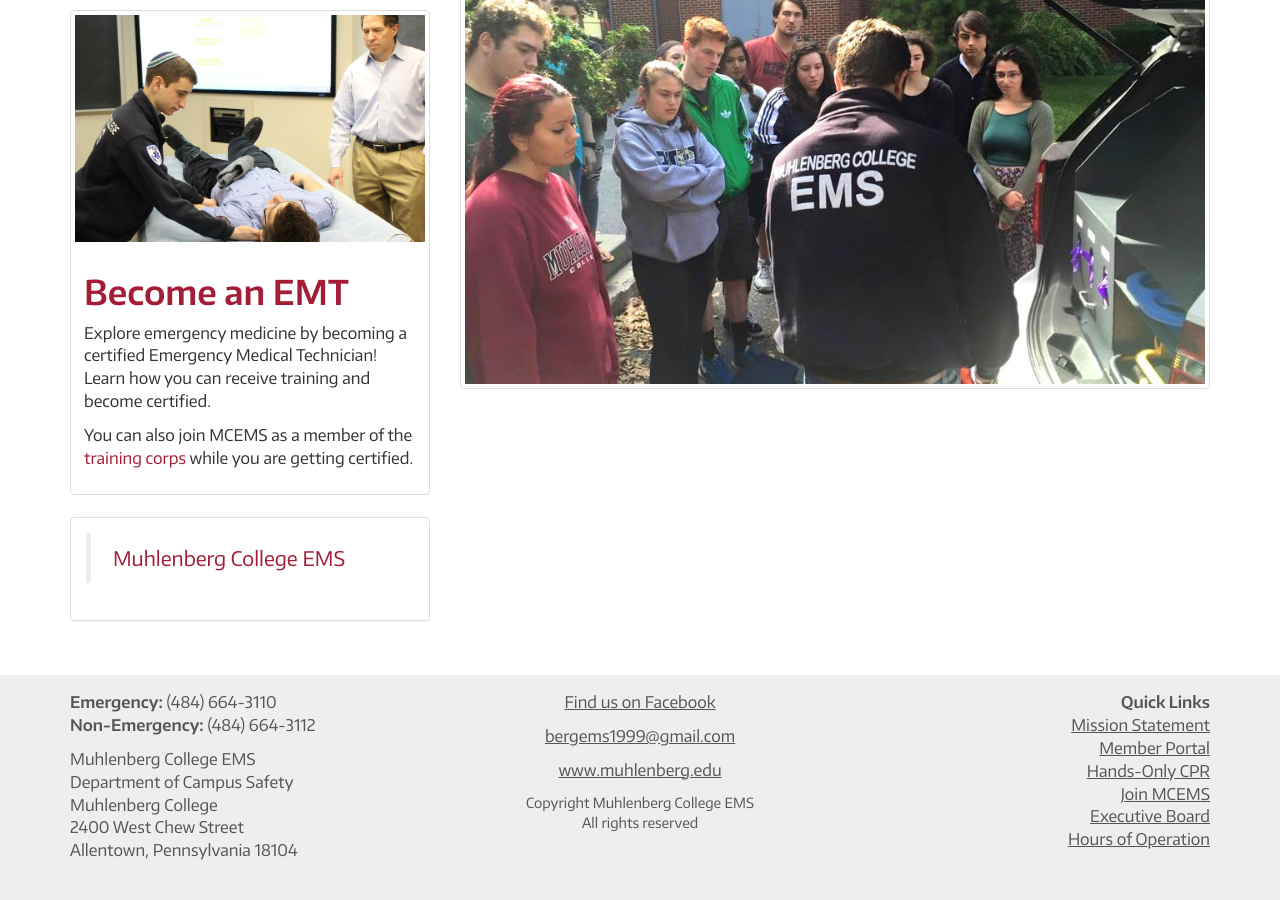
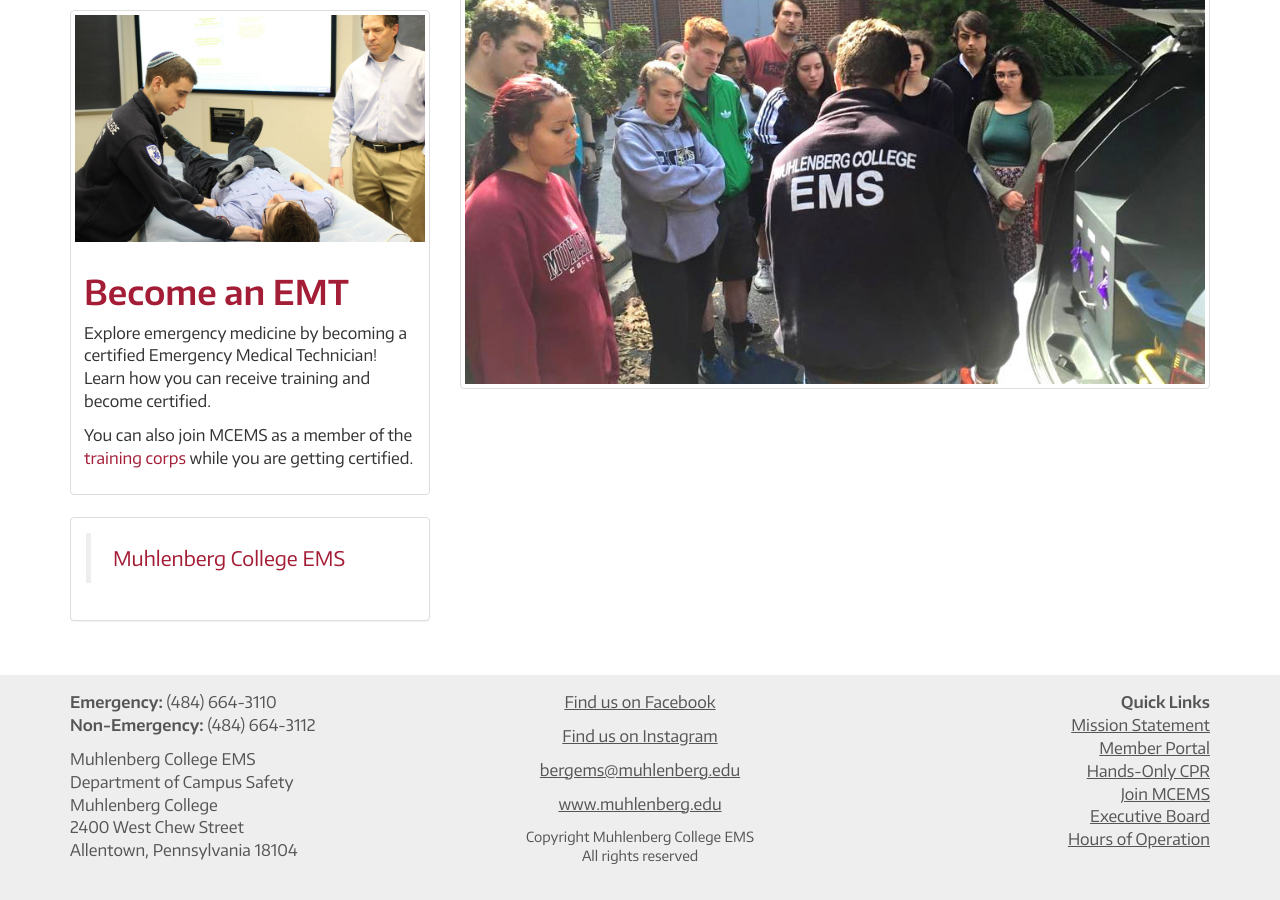
Before and after one commit to MCEMS/www, a Jekyll site: the page built from index.html, in a window 1280 px wide and 900 px high, scrolled down 853 px. Built offline with Jekyll 4.4.1, drawn with Linux system fonts in a browser that asks for light colours; nearby versions of some CDN libraries.

Commit message:
Update default.html

```diff
--- a/_layouts/default.html
+++ b/_layouts/default.html
@@ -74,7 +74,8 @@
           <div class="col-md-4">
             <div class="text-center">
               <p><a href="https://www.facebook.com/MuhlenbergEMS">Find us on Facebook</a></p>
-              <p><a href="mailto:bergems1999@gmail.com">bergems1999@gmail.com</a></p>
+              <p><a href="https://https://www.instagram.com/berg.ems/"> Find us on Instagram</a></p>
+              <p><a href="mailto:bergems@muhlenberg.edu">bergems@muhlenberg.edu</a></p>
               <p><a href="http://www.muhlenberg.edu/">www.muhlenberg.edu</a></p>
               <p class="small">
                 Copyright Muhlenberg College EMS<br>
```
